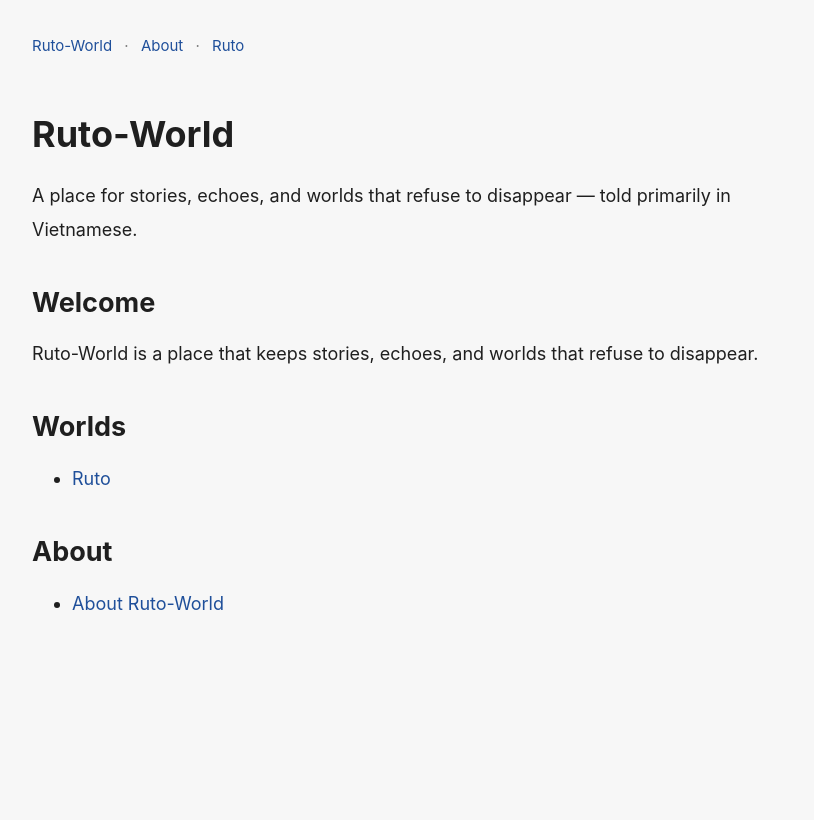
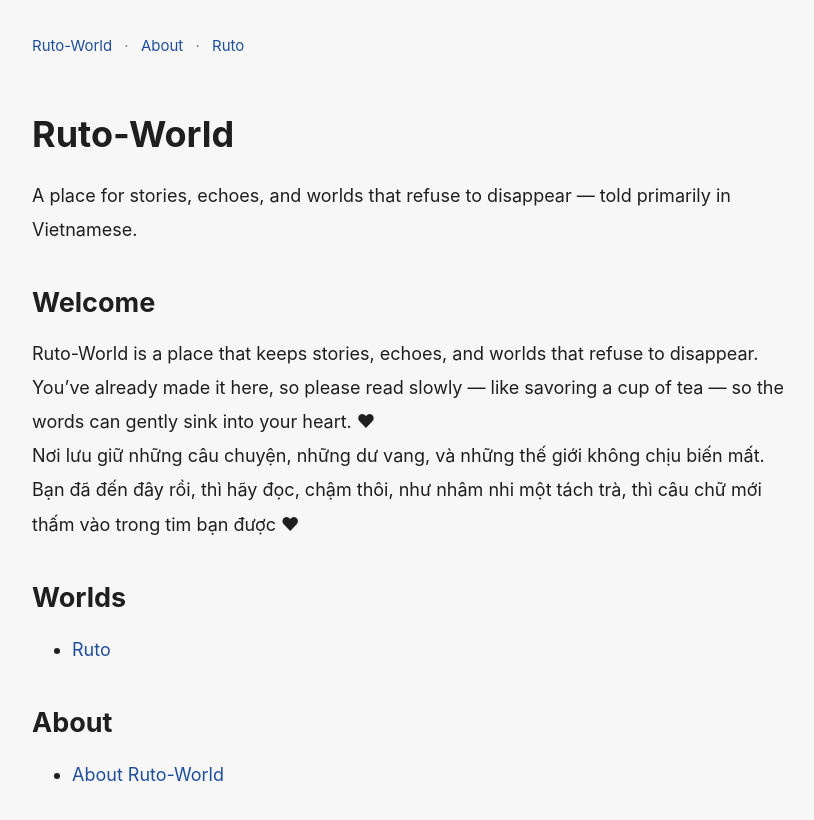
Before and after one commit to euro6792/Ruto-World, a Jekyll site: the page built from index.md, in a window 1280 px wide. Shown: the top 820 px of the page, without its empty margins (228-1042 px from the left). Built offline with Jekyll 4.4.1, drawn with Linux system fonts in a browser that asks for light colours.

Commit message:
Update welcome message in index.md
Enhanced the welcome section with additional text and Vietnamese translation.

```diff
--- a/index.md
+++ b/index.md
@@ -10,6 +10,9 @@ A place for stories, echoes, and worlds that refuse to disappear — told primar
 
 ## Welcome
 Ruto-World is a place that keeps stories, echoes, and worlds that refuse to disappear.
+You’ve already made it here, so please read slowly — like savoring a cup of tea — so the words can gently sink into your heart. ❤
+Nơi lưu giữ những câu chuyện, những dư vang, và những thế giới không chịu biến mất.
+Bạn đã đến đây rồi, thì hãy đọc, chậm thôi, như nhâm nhi một tách trà, thì câu chữ mới thấm vào trong tim bạn được ❤
 
 ## Worlds
 - [Ruto]({{ site.baseurl }}/worlds/ruto/)
```
